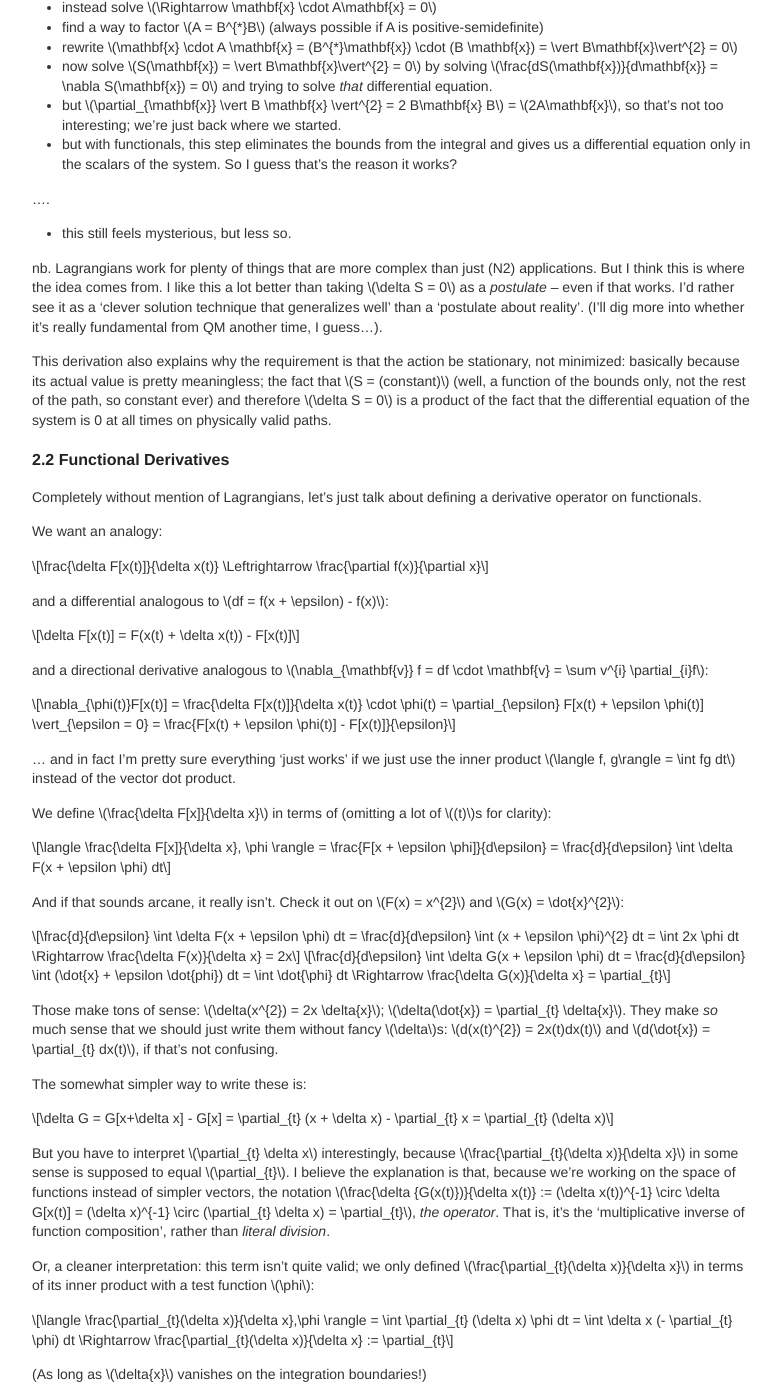
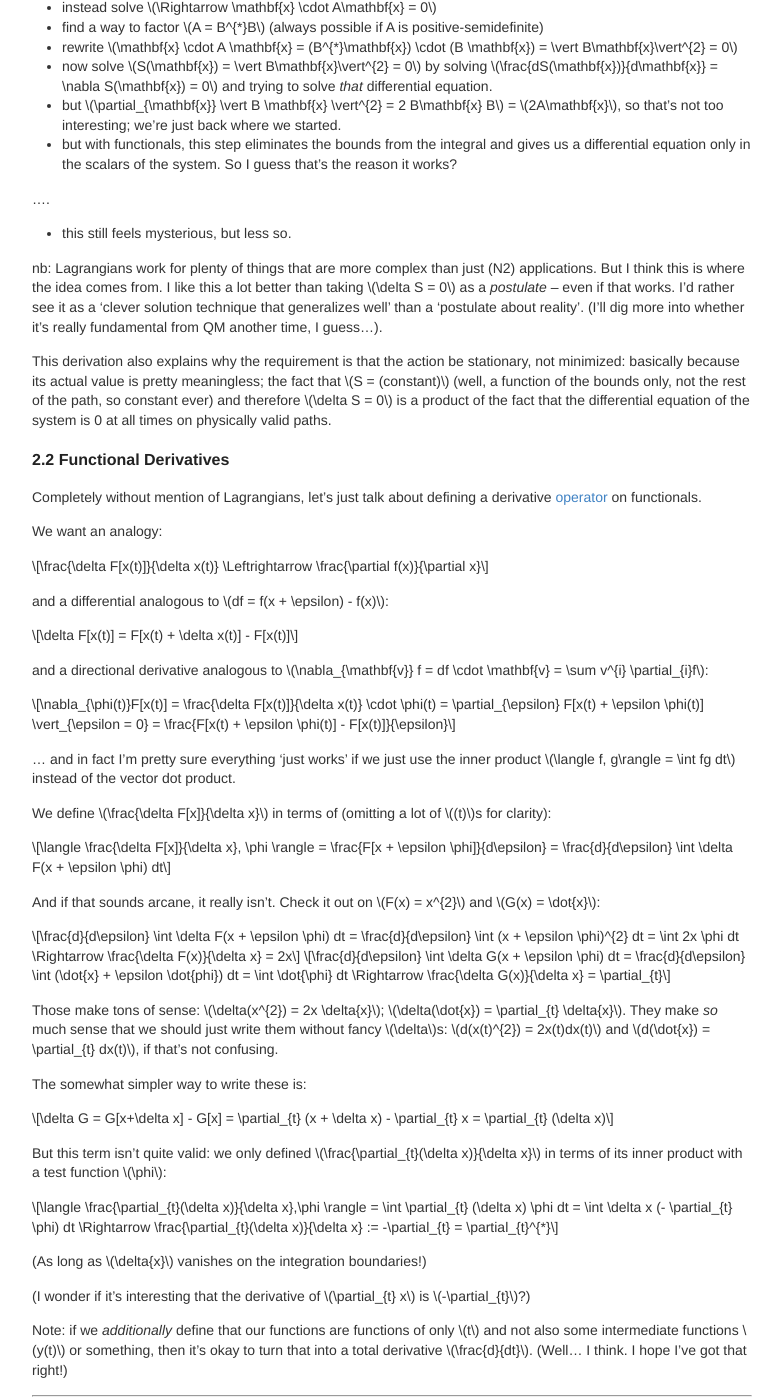
Before and after one commit to ajakaja/ajakaja.github.io, a Jekyll site: the page built from _cache/mechanics.md, in a window 1280 px wide and 1400 px high, scrolled down 4571 px. Shown: the whole window, without its empty margins (248-1031 px from the left). Built offline with Jekyll 4.4.1, drawn with Linux system fonts in a browser that asks for light colours; some of the changed text lies outside the part shown.

Commit message:
small edits to mechanics article

```diff
--- a/_cache/mechanics.md
+++ b/_cache/mechanics.md
@@ -107,7 +107,7 @@ If *V* depends on something other than *x*, it isn't a 'potential energy' anymor
 
 And it's apparently never true in special relativity and above. Or rather, it's only true on a Riemannian manifold, and not the pseudo-riemannian $$(-,+,+,+)$$ manifold of relativity.
 
-(For example, you might expect the Lagrangian for a free relativistic particle to be the kinetic energy $$\mathcal{L} = (\gamma - 1)mc^{2}$$, but it's actually $$\mathcal{L} = -\frac{mc^2}{\gamma} = -mc^{2}\sqrt{1 - \beta^{2}} \approx mc^{2}(-1 + frac{1}{2}\beta^{2}) = -mc^{2} + \frac{1}{2}mv^{2}$$. (Actually, I wouldn't expect the naive form at all, but Wiki thinks you might.))
+(For example, you might expect the Lagrangian for a free relativistic particle to be the kinetic energy $$\mathcal{L} = (\gamma - 1)mc^{2}$$, but it's actually $$\mathcal{L} = -\frac{mc^2}{\gamma} = -mc^{2}\sqrt{1 - \beta^{2}} \approx mc^{2}(-1 + \frac{1}{2}\beta^{2}) = -mc^{2} + \frac{1}{2}mv^{2}$$. (Actually, I wouldn't expect the naive form at all, but Wiki thinks you might.))
 
 The reason the classical mechanics form $$\mathcal{L} = T - V$$ is unsettling is that it doesn't seem to correspond to anything that's, like, 'physical' about a system. (I guess that's also the objection to $$S = \int \mathcal{L} dt$$). Granted, since many Lagrangians describe the same system, it makes sense that it would only describe the system up to isomorphism, but still: what is the point of subtracting energies; what does that do?
 
@@ -195,7 +195,7 @@ $$\frac{\delta F[x(t)]}{\delta x(t)} \Leftrightarrow \frac{\partial f(x)}{\parti
 
 and a differential analogous to $$df = f(x + \epsilon) - f(x)$$:
 
-$$\delta F[x(t)] = F(x(t) + \delta x(t)) - F[x(t)] $$
+$$\delta F[x(t)] = F[x(t) + \delta x(t)] - F[x(t)] $$
 
 and a directional derivative analogous to $$\nabla_{\mathbf{v}} f = df \cdot \mathbf{v} = \sum v^{i} \partial_{i}f$$:
 
@@ -207,7 +207,7 @@ We define $$\frac{\delta F[x]}{\delta x}$$ in terms of (omitting a lot of $$(t)$
 
 $$\langle \frac{\delta F[x]}{\delta x}, \phi \rangle = \frac{F[x + \epsilon \phi]}{d\epsilon} = \frac{d}{d\epsilon} \int \delta F(x + \epsilon \phi) dt$$
 
-And if that sounds arcane, it really isn't. Check it out on $$F(x) = x^{2}$$ and $$G(x) = \dot{x}^{2}$$:
+And if that sounds arcane, it really isn't. Check it out on $$F(x) = x^{2}$$ and $$G(x) = \dot{x}$$:
 
 $$\frac{d}{d\epsilon} \int \delta F(x + \epsilon \phi) dt = \frac{d}{d\epsilon} \int (x + \epsilon \phi)^{2} dt =  \int 2x \phi dt \Rightarrow \frac{\delta F(x)}{\delta x} = 2x$$
 
@@ -219,13 +219,13 @@ The somewhat simpler way to write these is:
 
 $$\delta G = G[x+\delta x] - G[x] = \partial_{t} (x + \delta x) - \partial_{t} x = \partial_{t} (\delta x)$$
 
-But you have to interpret $$\partial_{t} \delta x$$ interestingly, because $$\frac{\partial_{t}(\delta x)}{\delta x}$$ in some sense is supposed to equal $$\partial_{t}$$. I believe the explanation is that, because we're working on the space of functions instead of simpler vectors, the notation $$\frac{\delta {G(x(t)})}{\delta x(t)} := (\delta x(t))^{-1} \circ \delta G[x(t)] = (\delta x)^{-1} \circ (\partial_{t} \delta x) = \partial_{t}$$, *the operator*. That is, it's the 'multiplicative inverse of function composition', rather than *literal division*.
+But this term isn't quite valid: we only defined $$\frac{\partial_{t}(\delta x)}{\delta x}$$ in terms of its inner product with a test function $$\phi$$:
 
-Or, a cleaner interpretation: this term isn't quite valid; we only defined $$\frac{\partial_{t}(\delta x)}{\delta x}$$ in terms of its inner product with a test function $$\phi$$:
-
-$$\langle \frac{\partial_{t}(\delta x)}{\delta x},\phi \rangle = \int \partial_{t} (\delta x) \phi dt = \int \delta x (- \partial_{t} \phi) dt \Rightarrow \frac{\partial_{t}(\delta x)}{\delta x} := \partial_{t}$$
+$$\langle \frac{\partial_{t}(\delta x)}{\delta x},\phi \rangle = \int \partial_{t} (\delta x) \phi dt = \int \delta x (- \partial_{t} \phi) dt \Rightarrow \frac{\partial_{t}(\delta x)}{\delta x} := -\partial_{t} = \partial_{t}^{*}$$
 
 (As long as $$\delta{x}$$ vanishes on the integration boundaries!)
+
+(I wonder if it's interesting that the derivative of $$\partial_{t} x$$ is $$-\partial_{t}$$?)
 
 Note: if we *additionally* define that our functions are functions of only $$t$$ and not also some intermediate functions $$y(t)$$ or something, then it's okay to turn that into a total derivative $$\frac{d}{dt}$$. (Well... I think. I hope I've got that right!)
 
@@ -258,7 +258,7 @@ By the way, this is basically, at a marginally higher abstraction, the approach
 
 To solve for the potential from a charge distribution $$\rho$$:
 
-$$\nabla^{2} \phi = -frac{\rho}{\epsilon_{0}}$$
+$$\nabla^{2} \phi = -\frac{\rho}{\epsilon_{0}}$$
 
 For $$\phi$$, you can find a stationary point of the integral
 
```
Also changed, not shown: other parts of _cache/mechanics.md (+6 -6 lines), _cache/site-notes.md (+8 -2 lines).
